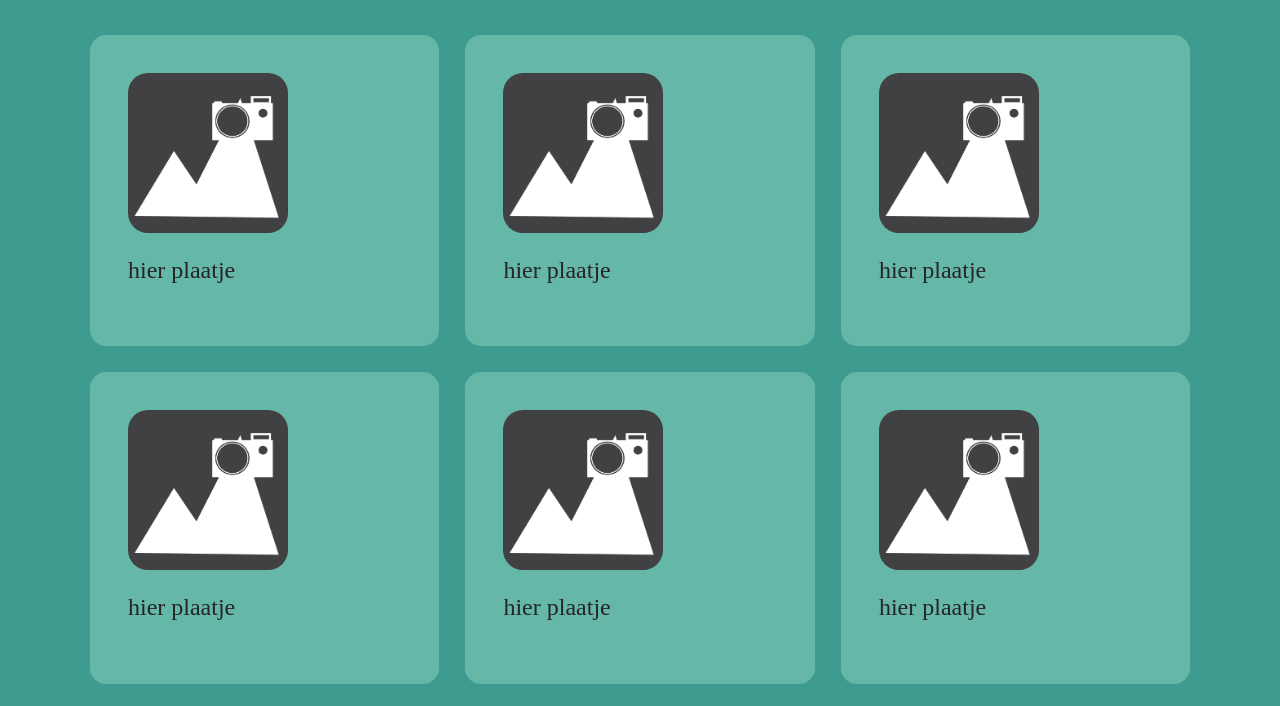
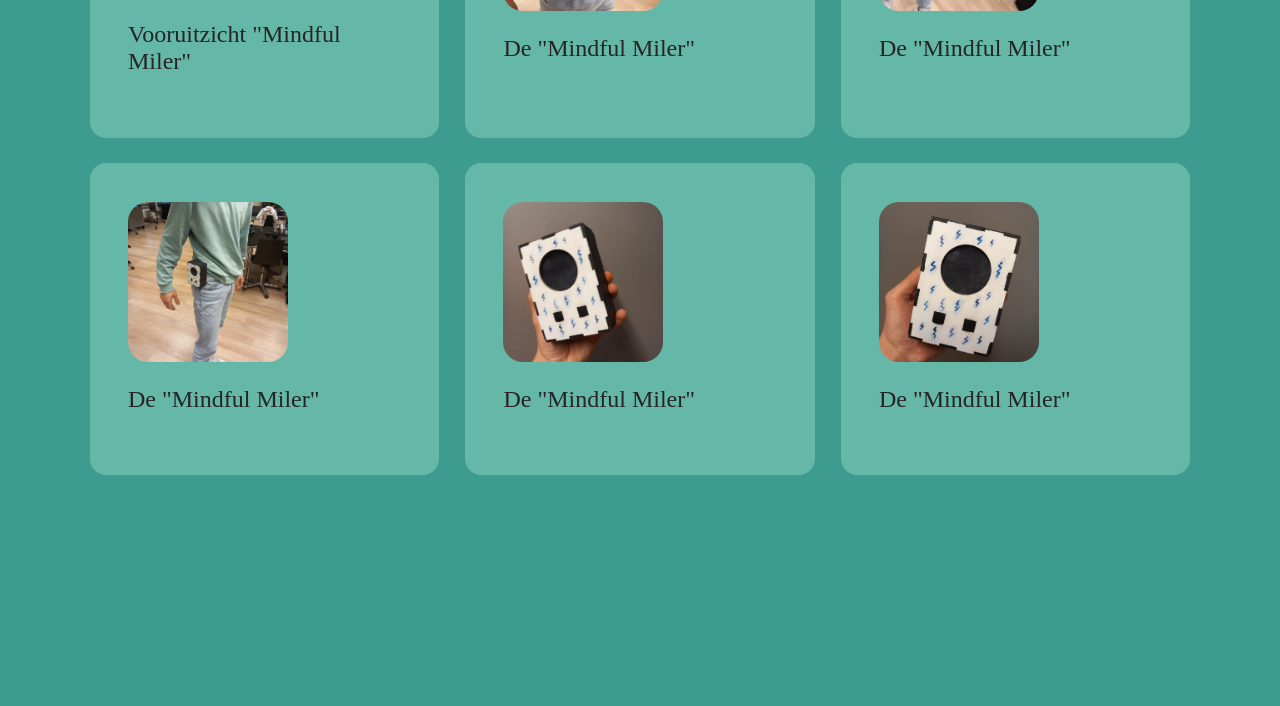
Before and after one commit to Esse03/CLE1-team1, a plain HTML site: page gallery.html in a window 1280 px wide. Shown: the part 735-1441 px from the top of the page. After the commit the page ends 1300 px from the top, so only its background shows below. Drawn offline with Linux system fonts and the light colour scheme.

Commit message:
mostly finished

```diff
--- a/css/style.css
+++ b/css/style.css
@@ -55,7 +55,6 @@ header div button:hover {
 }
 
 nav {
-    margin-top: -5vh;
     background: #327C6F;
     height: 10vh;
     width: 100vw;
--- a/gallery.html
+++ b/gallery.html
@@ -9,11 +9,6 @@
     <title>Foto's</title>
 </head>
 <body>
-<header>
-    <H1>
-        Foto's
-    </H1>
-</header>
 <nav>
     <a class="item" href="index.html">
         <img alt="camera" src="img/return.png">
@@ -25,44 +20,44 @@
 <main>
     <div>
         <div class="image">
-            <img src="img/preview.png">
-            <p>hier plaatje</p>
+            <img src="img/cle1stappenteller;3.jpg">
+            <p>De "Mindful Miler" in ontwikkeling</p>
         </div>
         <div class="image">
-            <img src="img/preview.png">
-            <p>hier plaatje</p>
+            <img src="img/cle1stappenteller;1.jpg">
+            <p>De "Mindful Miler" achterkant</p>
         </div>
         <div class="image">
-            <img src="img/preview.png">
-            <p>hier plaatje</p>
+            <img src="img/cle1stappenteller;2.jpg">
+            <p>De "Mindful Miler" in ontwikkeling</p>
         </div>
     </div>
     <div>
         <div class="image">
-            <img src="img/preview.png">
-            <p>hier plaatje</p>
+            <img src="img/future;ideas.jpg">
+            <p>Vooruitzicht "Mindful Miler"</p>
         </div>
         <div class="image">
-            <img src="img/preview.png">
-            <p>hier plaatje</p>
+            <img src="img/cle1stappenteller;4.jpg">
+            <p>De "Mindful Miler"</p>
         </div>
         <div class="image">
-            <img src="img/preview.png">
-            <p>hier plaatje</p>
+            <img src="img/cle1stappenteller;5.jpg">
+            <p>De "Mindful Miler"</p>
         </div>
     </div>
     <div>
         <div class="image">
-            <img src="img/preview.png">
-            <p>hier plaatje</p>
+            <img src="img/cle1stappenteller;6.jpg">
+            <p>De "Mindful Miler"</p>
         </div>
         <div class="image">
-            <img src="img/preview.png">
-            <p>hier plaatje</p>
+            <img src="img/cle1stappenteller;7.jpg">
+            <p>De "Mindful Miler"</p>
         </div>
         <div class="image">
-            <img src="img/preview.png">
-            <p>hier plaatje</p>
+            <img src="img/cle1stappenteller;8.jpg">
+            <p>De "Mindful Miler"</p>
         </div>
     </div>
 </main>
```
Also changed, not shown: index.html (+4 -4 lines), js/main.js (+6 -4 lines), img/cle1stappenteller;1.jpg (added), img/cle1stappenteller;2.jpg (added), img/cle1stappenteller;3.jpg (added), img/cle1stappenteller;4.jpg (added), img/cle1stappenteller;5.jpg (added), img/cle1stappenteller;6.jpg (added), img/cle1stappenteller;7.jpg (added), img/cle1stappenteller;8.jpg (added), img/no;signal.png (added).
